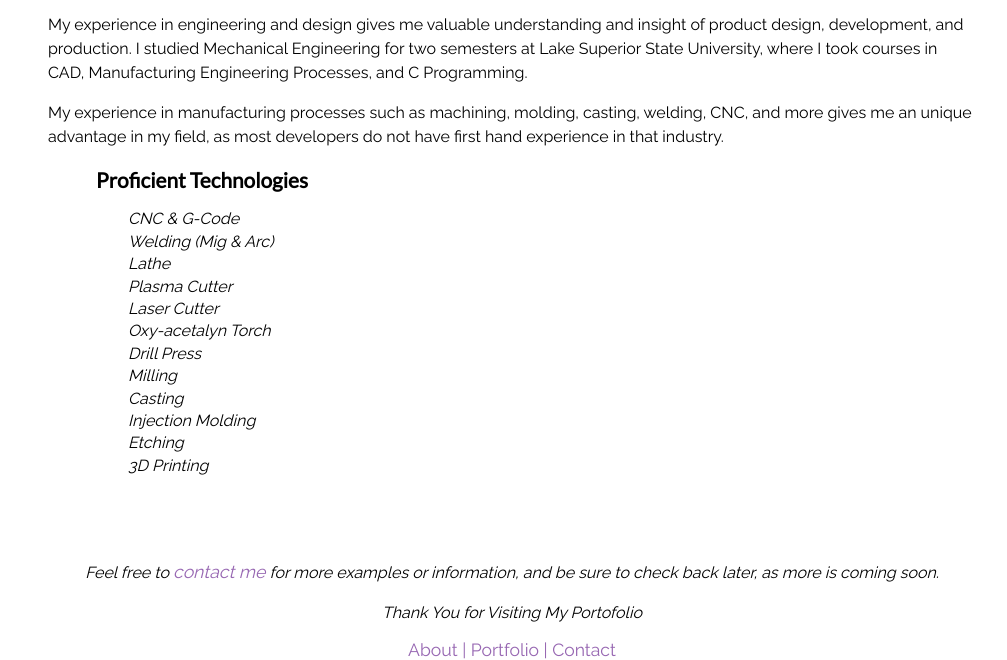
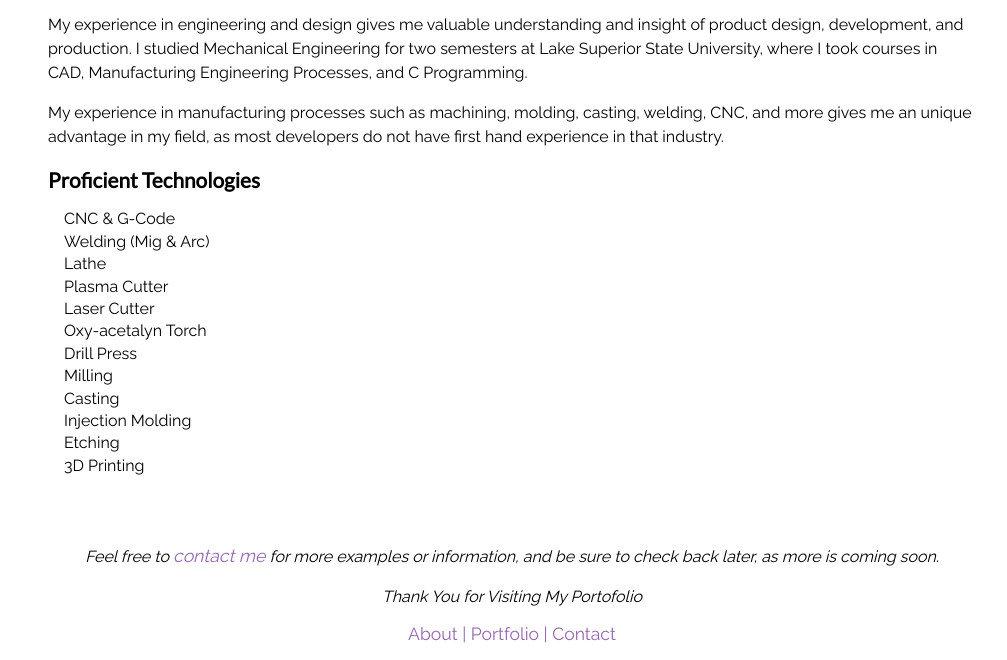
Before and after one commit to SteveLucasCS/bootcamp_homework, a plain HTML site: page week_1/assignment_1/engineering.html in a window 1280 px wide. Shown: the part 145-805 px from the top of the page, without its empty margins (128-1135 px from the left). Drawn offline with Linux system fonts and the light colour scheme.

Commit message:
for real done

```diff
--- a/week_1/assignment_1/engineering.html
+++ b/week_1/assignment_1/engineering.html
@@ -35,9 +35,7 @@
       My experience in manufacturing processes such as machining, molding, casting, welding, CNC, and more gives me an unique advantage in my field, as most developers do not have first hand experience in that industry.
     </p>
 
-      <div style="margin-left:3em;">
     <h3>Proficient Technologies</h3>
-        <aside>
     <ul>
       <li>CNC & G-Code</li>
       <li>Welding (Mig & Arc)</li>
@@ -52,13 +50,6 @@
       <li>Etching</li>
       <li>3D Printing</li>
     </ul>
-        </aside>
-      </div>
-
-
-      </ul>
-
-
   </main>
 
   <footer>
```
Lines whose indentation alone changed are shown as unchanged.
